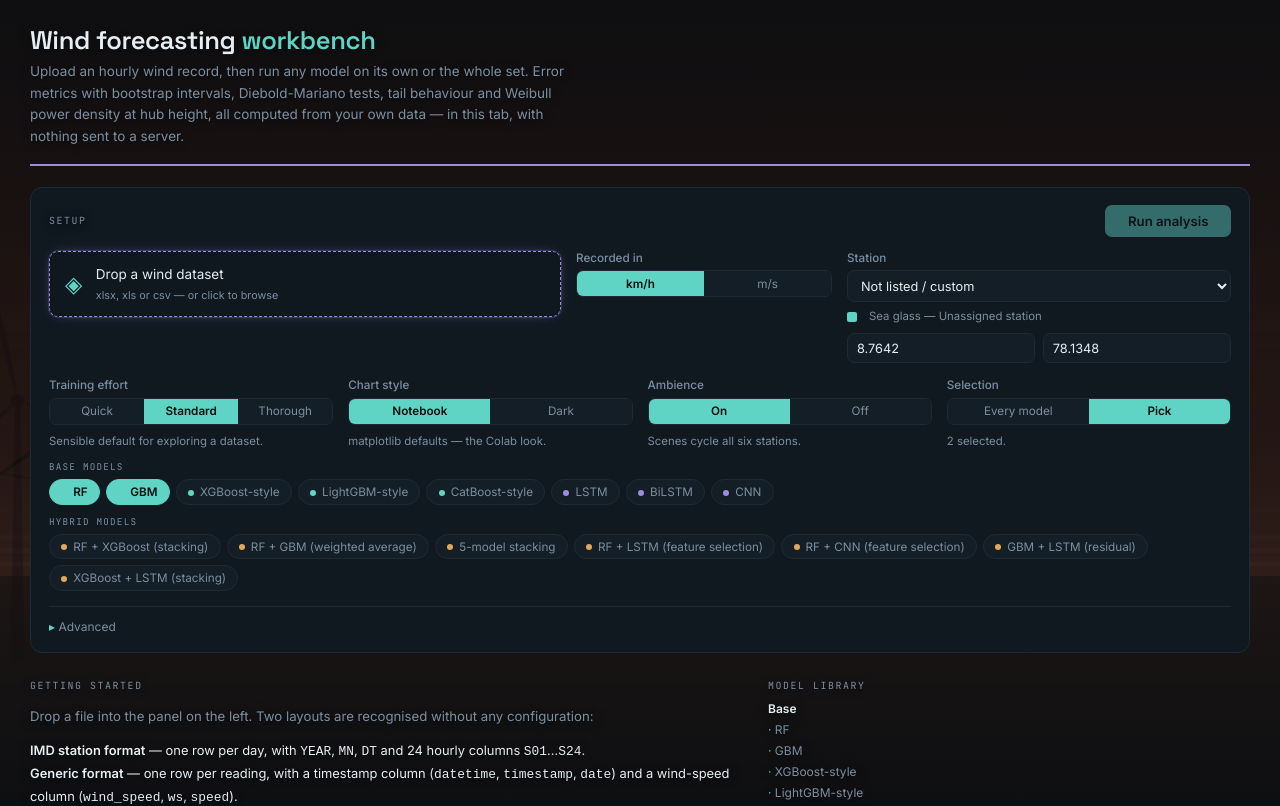
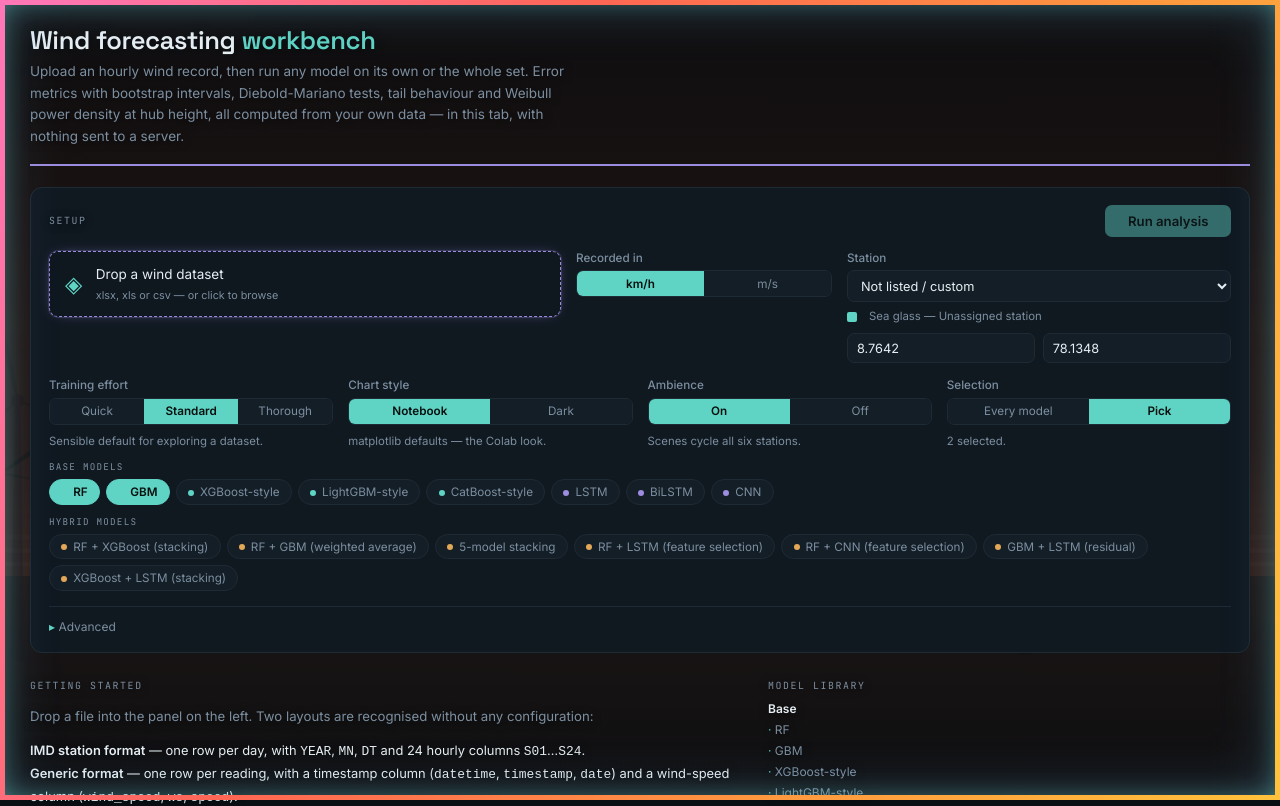
Before and after one commit to Psyfi4/Windometer, a Next.js app: page / in a window 1280 px wide. Shown: the top 806 px of the page. Built offline with nearby package versions, Linux system fonts and the light colour scheme.

Commit message:
Add files via upload

```diff
--- a/app/globals.css
+++ b/app/globals.css
@@ -21,6 +21,7 @@
      interface chrome reads from this one variable. */
   --accent: #5fd3c4;
   --on-accent: #08100e;
+  --frame-w: 5px;
   --violet: #9d8ce0;
   --amber: #e3a857;
   --coral: #e56c73;
@@ -54,6 +55,15 @@ h1, h2, h3, h4 {
 a { color: var(--accent); }
 
 /* ---------------- layout ---------------- */
+
+/* Carries the theme custom properties for everything below it, including the
+   fixed-position frame and backdrop.
+
+   Do not give this element transform, filter, backdrop-filter, perspective or
+   contain: any of those would make it the containing block for its fixed
+   descendants, and the frame would scroll away with the page instead of
+   staying pinned to the window. */
+.app-root { min-height: 100vh; }
 
 .shell { min-height: 100vh; }
 
@@ -465,6 +475,8 @@ svg text { font-family: var(--body); }
     border-color: var(--line);
     box-shadow: none;
   }
+  .frame { animation: none; background-position: 0% 50%; }
+  .frame-glow { animation: none; opacity: 0.6; }
   [style*="bladeSpin"], .backdrop svg g { animation: none !important; }
 }
 
@@ -481,10 +493,11 @@ svg text { font-family: var(--body); }
   inset: 0;
   z-index: 60;
   pointer-events: none;
-  padding: var(--frame-w, 4px);
-  background: var(--frame-gradient);
-  background-size: 340% 340%;
-  animation: frameDrift 22s linear infinite;
+  padding: var(--frame-w, 5px);
+  background: var(--frame-gradient, linear-gradient(115deg, #5fd3c4, #9d8ce0, #e3a857, #5fd3c4));
+  background-size: 400% 400%;
+  filter: saturate(1.15);
+  animation: frameDrift 20s linear infinite;
   -webkit-mask: linear-gradient(#000 0 0) content-box, linear-gradient(#000 0 0);
   -webkit-mask-composite: xor;
   mask: linear-gradient(#000 0 0) content-box, linear-gradient(#000 0 0);
@@ -498,8 +511,8 @@ svg text { font-family: var(--body); }
   z-index: 59;
   pointer-events: none;
   box-shadow:
-    inset 0 0 26px -8px var(--breathe-1),
-    inset 0 0 70px -34px var(--breathe-2);
+    inset 0 0 34px -10px var(--breathe-1, #5fd3c4),
+    inset 0 0 90px -40px var(--breathe-2, #9d8ce0);
   animation: frameBloom 9s ease-in-out infinite;
 }
 
--- a/app/page.jsx
+++ b/app/page.jsx
@@ -205,15 +205,11 @@ export default function Page() {
 
   return (
     <ChartThemeProvider theme={chartT}>
-      <Backdrop enabled={ambience} pinned={site !== 'auto' ? site : null} />
-      {ambience && (
-        <>
-          <div className="frame" aria-hidden="true" />
-          <div className="frame-glow" aria-hidden="true" />
-        </>
-      )}
+      {/* The custom properties live here, above the frame as well as the
+          shell. Setting them on the shell alone left the frame — a sibling —
+          unable to resolve them, so it painted nothing. */}
       <div
-        className={`shell${ambience ? ' ambient' : ''}`}
+        className="app-root"
         style={{
           '--accent': accent,
           '--breathe-1': breathe[0],
@@ -222,7 +218,15 @@ export default function Page() {
           '--frame-gradient': frameGradient(accent),
         }}
       >
-        <main className="main">
+        <Backdrop enabled={ambience} pinned={site !== 'auto' ? site : null} />
+        {ambience && (
+          <>
+            <div className="frame" aria-hidden="true" />
+            <div className="frame-glow" aria-hidden="true" />
+          </>
+        )}
+        <div className={`shell${ambience ? ' ambient' : ''}`}>
+          <main className="main">
           <div className="masthead">
             <h1>Wind forecasting <span className="mark">workbench</span></h1>
             <div className="sub">
@@ -284,7 +288,8 @@ export default function Page() {
               )}
             </>
           )}
-        </main>
+          </main>
+        </div>
       </div>
     </ChartThemeProvider>
   );
```
